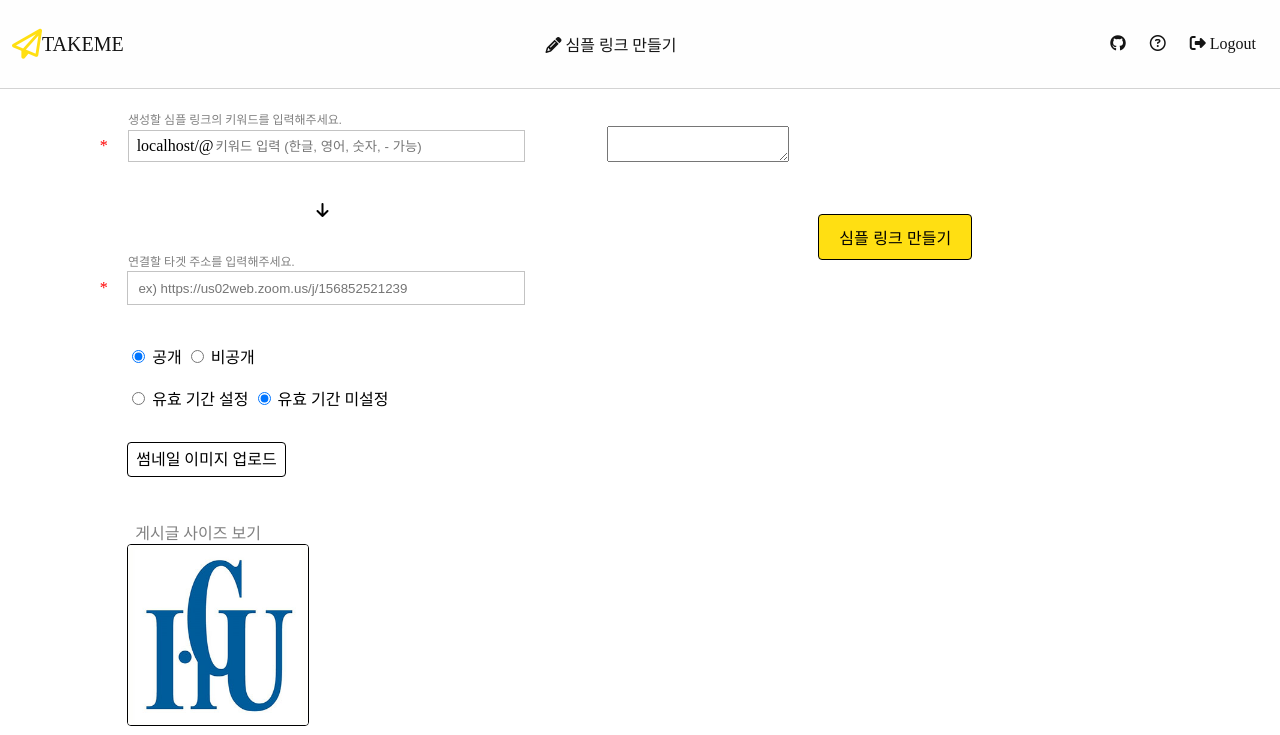
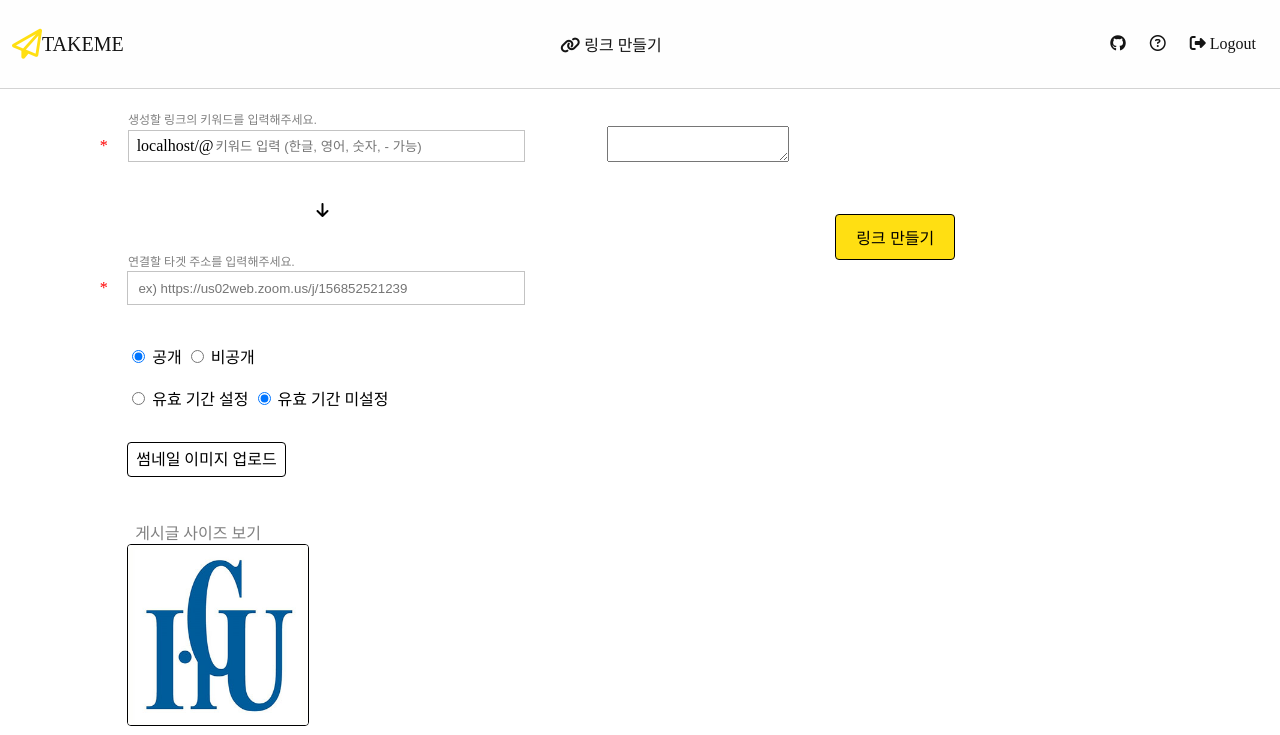
Before and after one commit to HGUfuzzing/TakeMe, a PHP site: page /write in a window 1280 px wide. Shown: the top 735 px of the page. Run offline with PHP 8.4, Linux system fonts and the light colour scheme; the visitor is signed in with stand-in values (Sample User, id 1); data that the repository does not hold is empty; a stand-in replaces the project's code that opens the database connection; some libraries are stand-ins or nearby versions.

Commit message:
change the icon of link creation

```diff
--- a/views/about.view.php
+++ b/views/about.view.php
@@ -55,7 +55,7 @@
 <li>
     <h2>Main Functionalities</h2>
 
-    <h4>➕ 링크 만들기</h4>
+    <h4>🔗 링크 만들기</h4>
     <p>
         설정한 URL로 연결되는 링크을 만듭니다.
     </p>
--- a/views/partials/nav.php
+++ b/views/partials/nav.php
@@ -7,8 +7,8 @@
         <ul class="navbar__menu">
             <li>
                 <a href="/write">
-                <i class="fas fa-pencil-alt"></i>
-                    심플 링크 만들기
+                <i class="fas fa-link"></i>
+                    링크 만들기
                 </a>
             </li>
         </ul>
--- a/views/write.view.php
+++ b/views/write.view.php
@@ -10,7 +10,7 @@
         <div class="links-container">
             <?php if($action !== 'post/edit'): ?>
                 <div class="keyword-check-msg">
-                    생성할 심플 링크의 키워드를 입력해주세요.
+                    생성할 링크의 키워드를 입력해주세요.
                 </div>
             <?php endif; ?>
 
@@ -82,7 +82,7 @@
             <textarea name="content" id="editor"><?=$post->content?></textarea>
         </div>
         <div class="submit-button-container">
-            <button type="button" class="submit-button">심플 링크 만들기</button>
+            <button type="button" class="submit-button">링크 만들기</button>
         </div>
     </div>
 </form>
```
